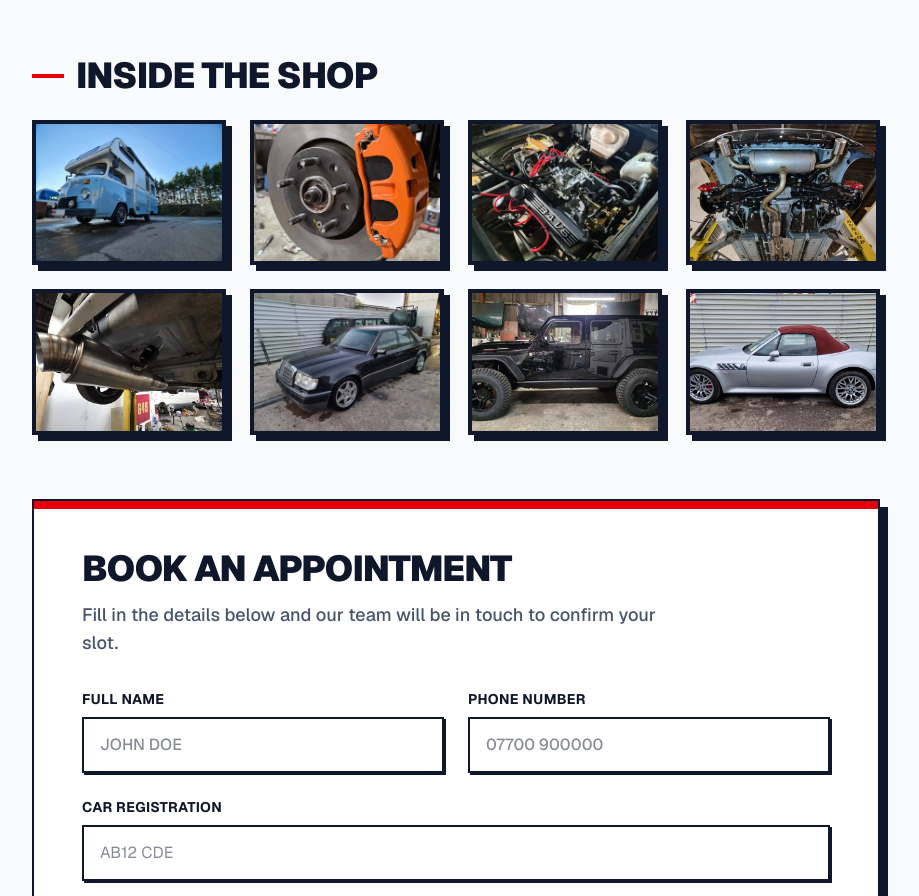
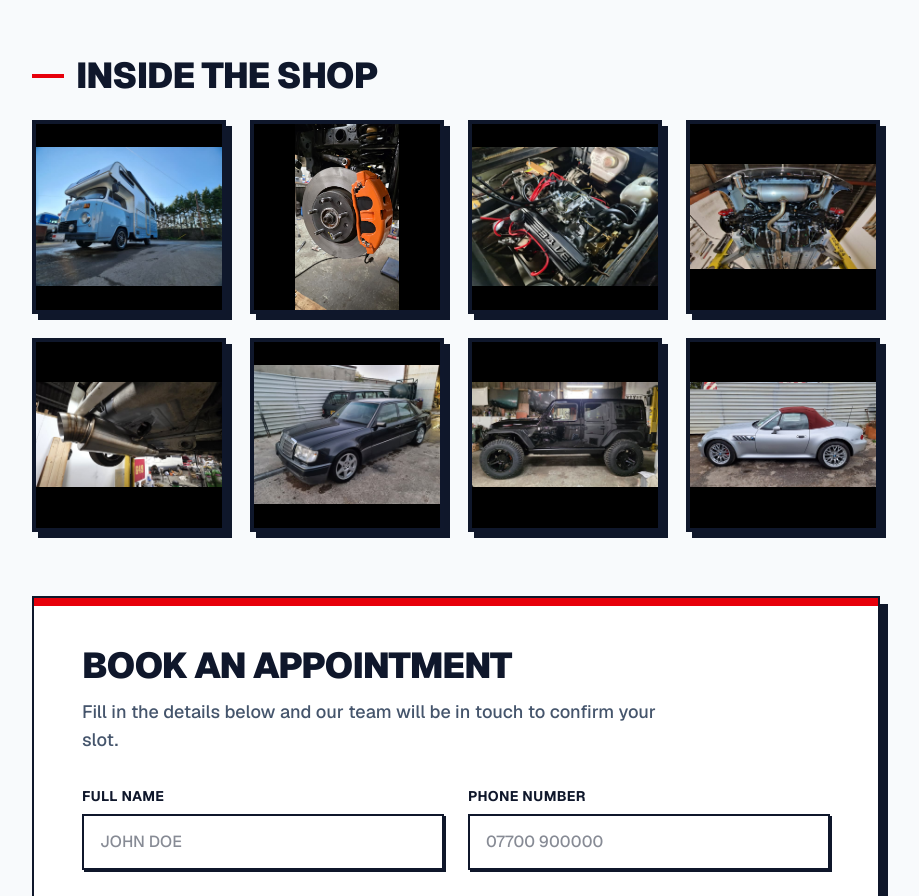
Before and after one commit to BAT4K/dave-flew-automotive, a Next.js app: page / in a window 1280 px wide. Shown: the part 1700-2596 px from the top of the page, without its empty margins (184-1103 px from the left). Built offline with nearby package versions, Linux system fonts and the light colour scheme; no server answers.

Commit message:
style: revert gallery to aspect-square and use object-contain for zero cropping

```diff
--- a/app/page.tsx
+++ b/app/page.tsx
@@ -131,8 +131,8 @@ export default function Home() {
               { src: "/images/jeep3.jpg", alt: "Custom Jeep Wrangler" },
               { src: "/images/bmw3.jpg", alt: "BMW Z3 Convertible" }
             ].map((img, i) => (
-              <div key={i} className="flex-none w-[85%] sm:w-auto snap-center sm:snap-align-none relative aspect-[4/3] border-4 border-slate-900 shadow-[6px_6px_0px_0px_rgba(15,23,42,1)] overflow-hidden group transition-transform hover:-translate-y-1 bg-black">
-                <Image src={img.src} alt={img.alt} fill sizes="(max-width: 768px) 100vw, 25vw" className="object-cover group-hover:scale-110 transition-transform duration-500" />
+              <div key={i} className="flex-none w-[85%] sm:w-auto snap-center sm:snap-align-none relative aspect-square border-4 border-slate-900 shadow-[6px_6px_0px_0px_rgba(15,23,42,1)] overflow-hidden group transition-transform hover:-translate-y-1 bg-black">
+                <Image src={img.src} alt={img.alt} fill sizes="(max-width: 768px) 100vw, 25vw" className="object-contain group-hover:scale-110 transition-transform duration-500" />
               </div>
             ))}
           </div>
```
